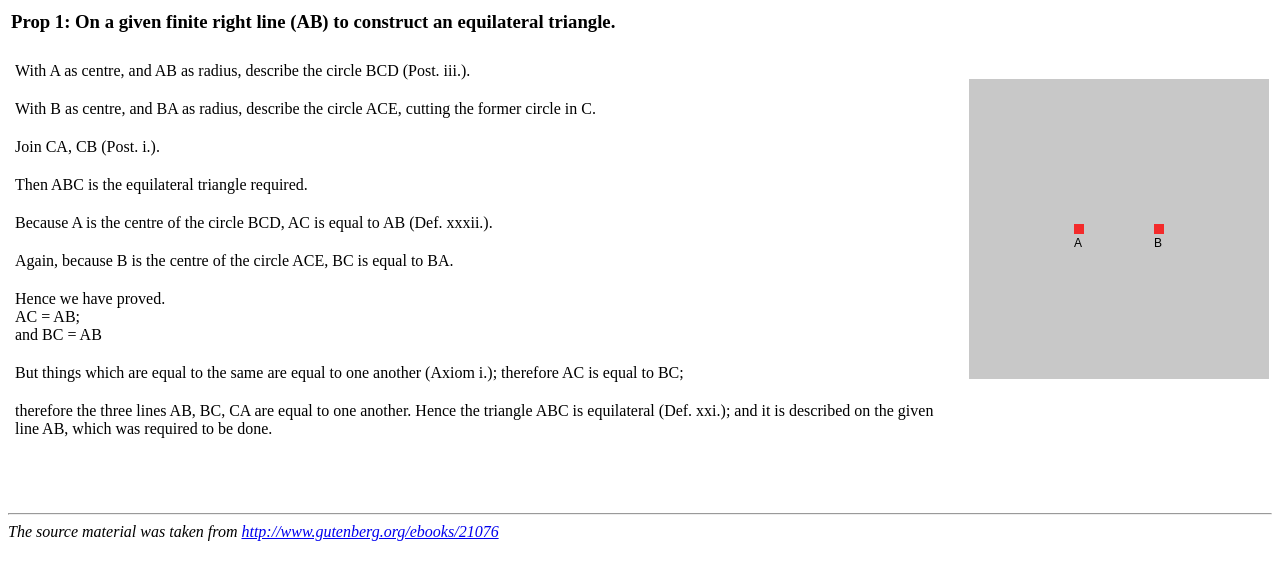
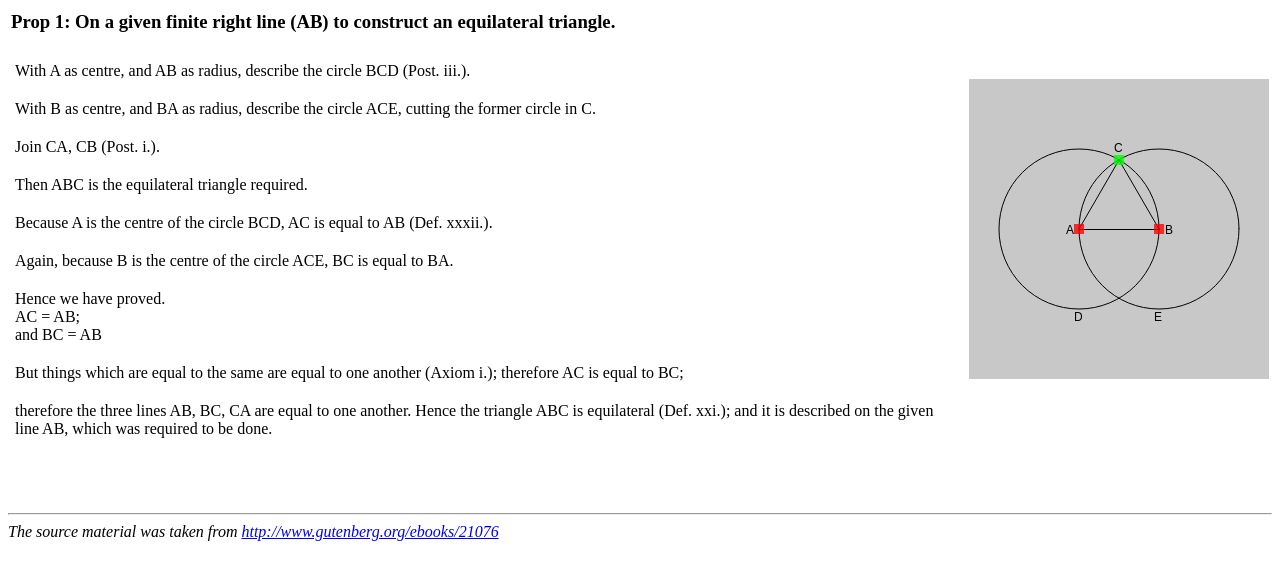
Before and after one commit to Antony74/euclid, a plain HTML site: page index.html in a window 1280 px wide. Drawn offline with Linux system fonts and the light colour scheme.

Commit message:
Refactoring almost done.

```diff
--- a/euclid.js
+++ b/euclid.js
@@ -40,13 +40,30 @@ var createMoveablePoint = function(_x, _y, _align)
         this.draw = function(processing)
         {
             processing.noStroke();
-            processing.fill(255, 0, 0, 200);
+
+            if (this.moveable == true)
+                processing.fill(255, 0, 0, 200);
+            else
+                processing.fill(0, 255, 0, 200);
+
             processing.rect(this.x, this.y, 10, 10);
 
             processing.fill(0);
-//            var adjustment = this.alignTop ? -8 : 18;
+
+            var xAdj = -5;
+            var yAdj = 5;
+
+            if (this.align == 'left')
+                xAdj = -13;
+            else if (this.align == 'right')
+                xAdj = 6;
+            else if (this.align == 'top')
+                yAdj = -8;
+            else
+                yAdj = 18;
+
             var adjustment = 18;
-            processing.text(this.name, this.x - 5, this.y + adjustment);
+            processing.text(this.name, this.x + xAdj, this.y + yAdj);
         };
     }
 
@@ -58,6 +75,77 @@ var createPoint = function(_align)
     var point = createMoveablePoint(0, 0, _align);
     point.moveable = false;
     return point;
+}
+
+var createLine = function(_pt1, _pt2)
+{
+    var line =
+    {
+        'pt1': _pt1,
+        'pt2': _pt2,
+        'selected': false,
+        'moveable': false,
+        'draw': function(processing)
+        {
+            if (this.selected)
+            {
+                processing.strokeWeight(3);
+            }
+            else
+            {
+                processing.strokeWeight(1);
+            }
+
+            processing.stroke(0);
+            processing.line(this.pt1.x, this.pt1.y, this.pt2.x, this.pt2.y);
+        },
+    };
+    return line;
+}
+
+var createCircle = function(_pt, _radius, _align)
+{
+    var circle =
+    {
+        'pt': _pt,
+        'radius': _radius,
+        'align': _align,
+        'selected': false,
+        'moveable': false,
+        'draw': function(processing)
+        {
+            if (this.selected)
+            {
+                processing.strokeWeight(3);
+            }
+            else
+            {
+                processing.strokeWeight(1);
+            }
+
+            processing.noFill();
+            processing.stroke(0);
+            processing.ellipse(this.pt.x, this.pt.y, this.radius * 2.0, this.radius * 2.0);
+
+            processing.fill(0);
+            processing.text(this.name, this.pt.x - 5, this.pt.y + this.radius + 12.0);
+        },
+    };
+    return circle;
+}
+
+var updateEquilateral = function(pt1, pt2, pt3, align)
+{
+    var distx = pt2.x - pt1.x;
+    var disty = pt2.y - pt1.y;
+    dist = Math.sqrt((distx * distx) + (disty * disty));
+    var angle = Math.atan2(disty, distx);
+    if (align == 'right')
+        angle += 1.0 * Math.PI / 3.0;
+    else
+        angle -= 1.0 * Math.PI / 3.0;
+    pt3.x = pt1.x + (dist * Math.cos(angle));
+    pt3.y = pt1.y + (dist * Math.sin(angle));
 }
 
 $(document).ready(function()
@@ -79,13 +167,24 @@ $(document).ready(function()
             {
                 processing.background(200);
 
-                var elms = propositions[diagram.sProp].elms;
+                var prop = propositions[diagram.sProp];
+                var elms = prop.elms;
 
-                for(var sElm in elms)
+                prop.update();
+
+                for (var nPass = 0; nPass < 2; ++nPass)
                 {
-                    var elm = elms[sElm];
-                    elm.name = sElm;
-                    elm.draw(processing);
+                    for(var sElm in elms)
+                    {
+                        var elm = elms[sElm];
+                        elm.name = sElm;
+
+                        if (  (nPass == 0 && elm.constructor.name != "Point")
+                        ||    (nPass == 1 && elm.constructor.name == "Point")  )
+                        {
+                            elm.draw(processing);
+                        }
+                    }
                 }
 
                 processing.noLoop();
@@ -95,59 +194,6 @@ $(document).ready(function()
 });
 
 /*
-        function createLine(_pt1, _pt2)
-        {
-            var line =
-            {
-                'pt1': _pt1,
-                'pt2': _pt2,
-                'selected': false,
-                'draw': function()
-                {
-                    if (this.selected)
-                    {
-                        processing.strokeWeight(3);
-                    }
-                    else
-                    {
-                        processing.strokeWeight(1);
-                    }
-
-                    processing.stroke(0);
-                    processing.line(this.pt1.x, this.pt1.y, this.pt2.x, this.pt2.y);
-                },
-            };
-            return line;
-        }
-
-        function createCircle(_pt, _radius)
-        {
-            var circle =
-            {
-                'pt': _pt,
-                'radius': _radius,
-                'selected': false,
-                'draw': function()
-                {
-                    if (this.selected)
-                    {
-                        processing.strokeWeight(3);
-                    }
-                    else
-                    {
-                        processing.strokeWeight(1);
-                    }
-
-                    processing.noFill();
-                    processing.stroke(0);
-                    processing.ellipse(this.pt.x, this.pt.y, this.radius * 2.0, this.radius * 2.0);
-
-                    processing.fill(0);
-                    processing.text(this.name, this.pt.x - 5, this.pt.y + this.radius + 10.0);
-                },
-            };
-            return circle;
-        }
 
         var myAngle = -1.0 * Math.PI / 3.0;
 
--- a/index.html
+++ b/index.html
@@ -16,20 +16,24 @@
 
             declareProposition('xyz', new function()
             {
+                var _A = createMoveablePoint(110, 150, 'left');
+                var _B = createMoveablePoint(190, 150, 'right');
+                var _C = createPoint('top');
+
                 this.elms =
                 {
-                    A:  createMoveablePoint(110, 150, 'left'),
-                    B:  createMoveablePoint(190, 150, 'right'),
-//                    C:  createPoint('top'),
-//                    AB: createLine(elms.A, elms.B),
-//                    BC: createLine(elms.B, elms.C),
-//                    AC: createLine(elms.A, elms.C),
-//                    D:  createCircle(elms.A, 80, 'bottom'),
-//                    E:  createCircle(elms.B, 80, 'bottom'),
+                    A:  _A,
+                    B:  _B,
+                    C:  _C,
+                    AB: createLine(_A, _B),
+                    BC: createLine(_B, _C),
+                    AC: createLine(_A, _C),
+                    D:  createCircle(_A, 80, 'bottom'),
+                    E:  createCircle(_B, 80, 'bottom'),
                 };
                 this.update = function()
                 {
-//                    updateEquilateral(this.elms.A, this.elms.B, this.elms.C, 'left');
+                    updateEquilateral(this.elms.A, this.elms.B, this.elms.C, 'left');
                 };
             });
         </script>
```
